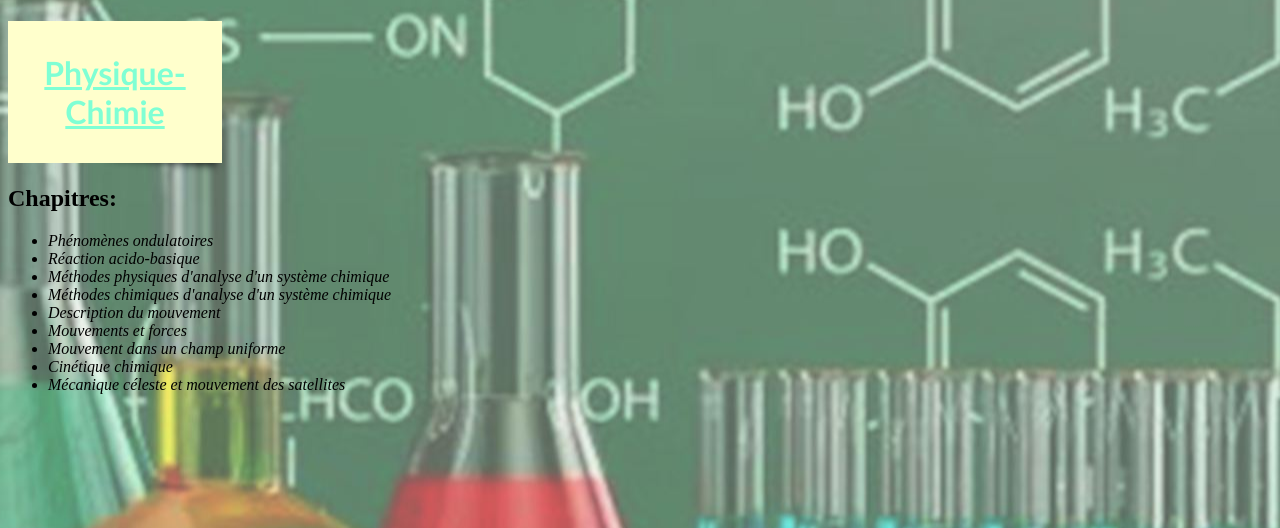
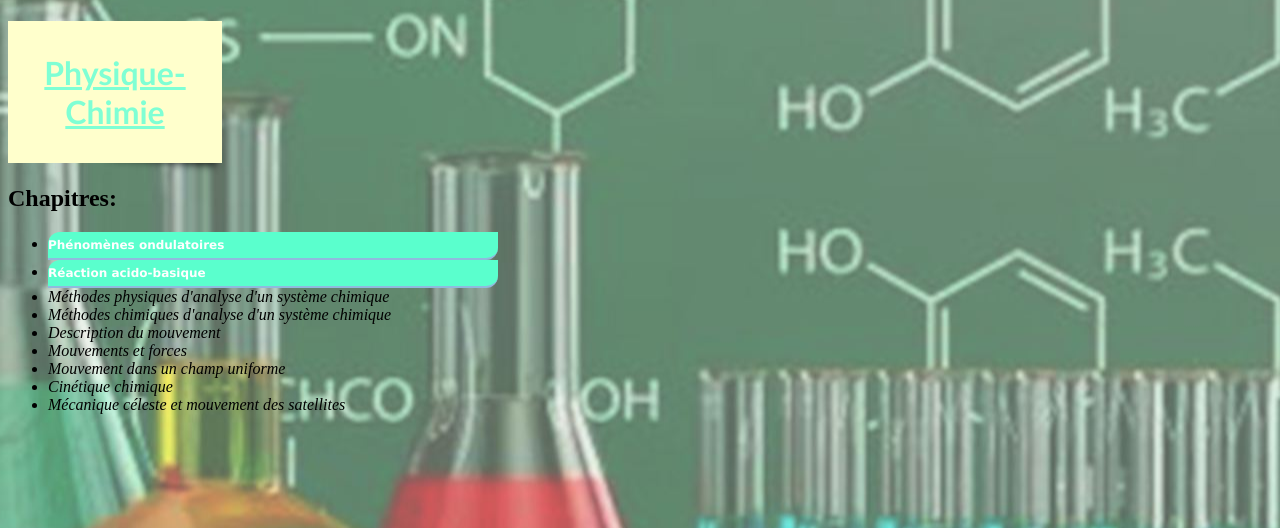
Before and after one commit to denisdoryan/mescours, a PHP site: the page made by Cours SPC/spc.html in a window 1280 px wide. Shown: the top 528 px of the page. Run offline with PHP 8.4, Linux system fonts and the light colour scheme.

Commit message:
Update stylespc.css

```diff
--- a/Cours SPC/stylespc.css
+++ b/Cours SPC/stylespc.css
@@ -33,3 +33,27 @@ html
   -webkit-background-size: cover;
   background: url("fondSPC.jpg") no-repeat center fixed;
 }
+
+.bouton1 {
+  border-radius:12px 0 12px 0;
+  background: #5AFFCD;
+  border:none;
+  color:#fff;
+  font:bold 12px Verdana;
+  padding:6px 0 6px 0;
+  width: 450px;
+  border-bottom: 2px solid #90bade;
+  margin: 0;
+}
+
+.bouton2 {
+  border-radius:12px 0 12px 0;
+  background: #5AFFCD;
+  border:none;
+  color:#fff;
+  font:bold 12px Verdana;
+  padding:6px 0 6px 0;
+  width: 450px;
+  border-bottom: 2px solid #90bade;
+  margin: 0;
+}
```
